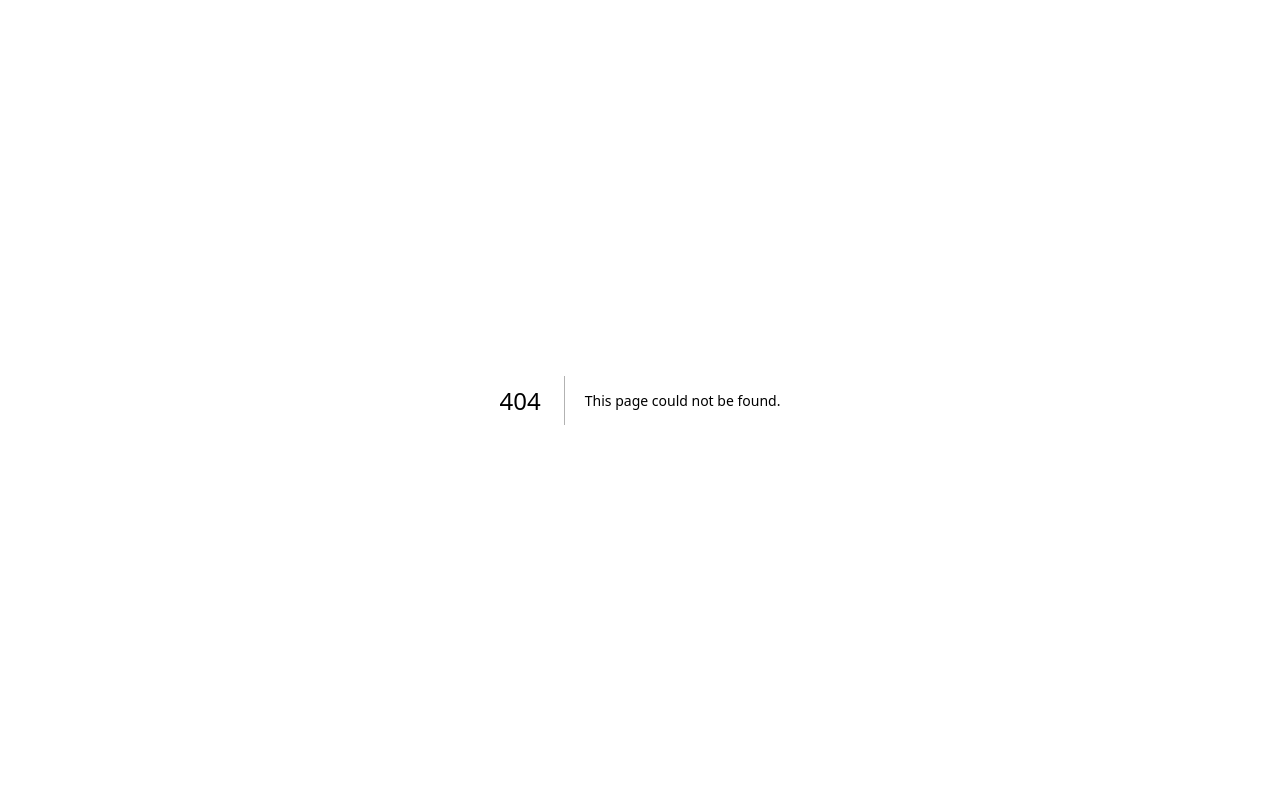
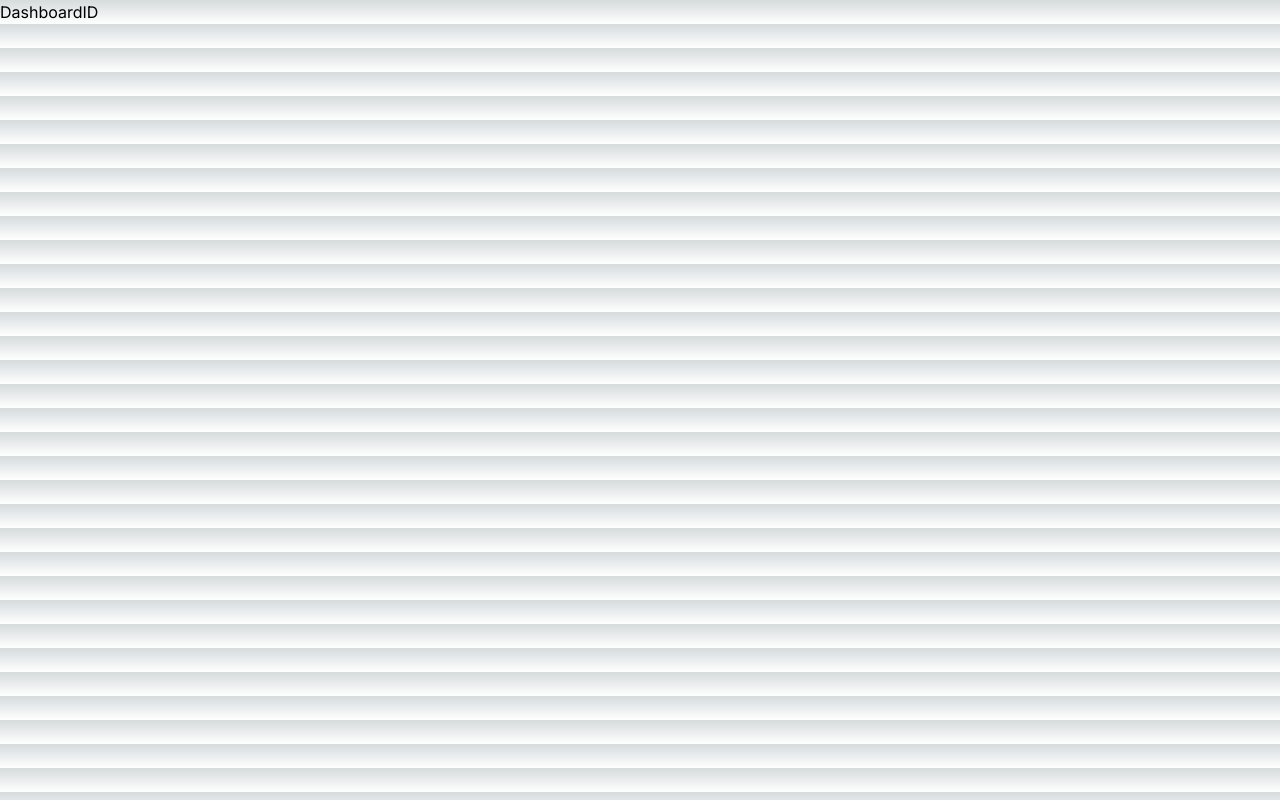
Before and after one commit to EnsarSulejmani/DigiCard, a Next.js app: page /Dashboard/1 in a window 1280 px wide. Before the commit this address had no page. Built offline with nearby package versions, Linux system fonts and the light colour scheme.

Commit message:
Router
Creating the routing for the application

```diff
--- /dev/null
+++ b/app/Dashboard/[id]/page.tsx
@@ -0,0 +1,7 @@
+import React from "react";
+
+const DashboardID = () => {
+  return <div>DashboardID</div>;
+};
+
+export default DashboardID;
--- /dev/null
+++ b/app/Dashboard/page.tsx
@@ -0,0 +1,7 @@
+import React from "react";
+
+const Dashboard = () => {
+  return <div>Dashboard</div>;
+};
+
+export default Dashboard;
--- /dev/null
+++ b/app/Display/[id]/page.tsx
@@ -0,0 +1,7 @@
+import React from "react";
+
+const DisplayID = () => {
+  return <div>DisplayID</div>;
+};
+
+export default DisplayID;
--- /dev/null
+++ b/app/Display/page.tsx
@@ -0,0 +1,7 @@
+import React from "react";
+
+const Display = () => {
+  return <div>Display</div>;
+};
+
+export default Display;
--- /dev/null
+++ b/app/Editor/[id]/page.tsx
@@ -0,0 +1,7 @@
+import React from "react";
+
+const EditorID = () => {
+  return <div>EditorID</div>;
+};
+
+export default EditorID;
--- /dev/null
+++ b/app/Editor/page.tsx
@@ -0,0 +1,7 @@
+import React from "react";
+
+const Editor = () => {
+  return <div>Editor</div>;
+};
+
+export default Editor;
--- /dev/null
+++ b/app/Login/page.tsx
@@ -0,0 +1,7 @@
+import React from "react";
+
+const Login = () => {
+  return <div>Login</div>;
+};
+
+export default Login;
--- /dev/null
+++ b/app/Register/page.tsx
@@ -0,0 +1,7 @@
+import React from "react";
+
+const Register = () => {
+  return <div>Register</div>;
+};
+
+export default Register;
```
